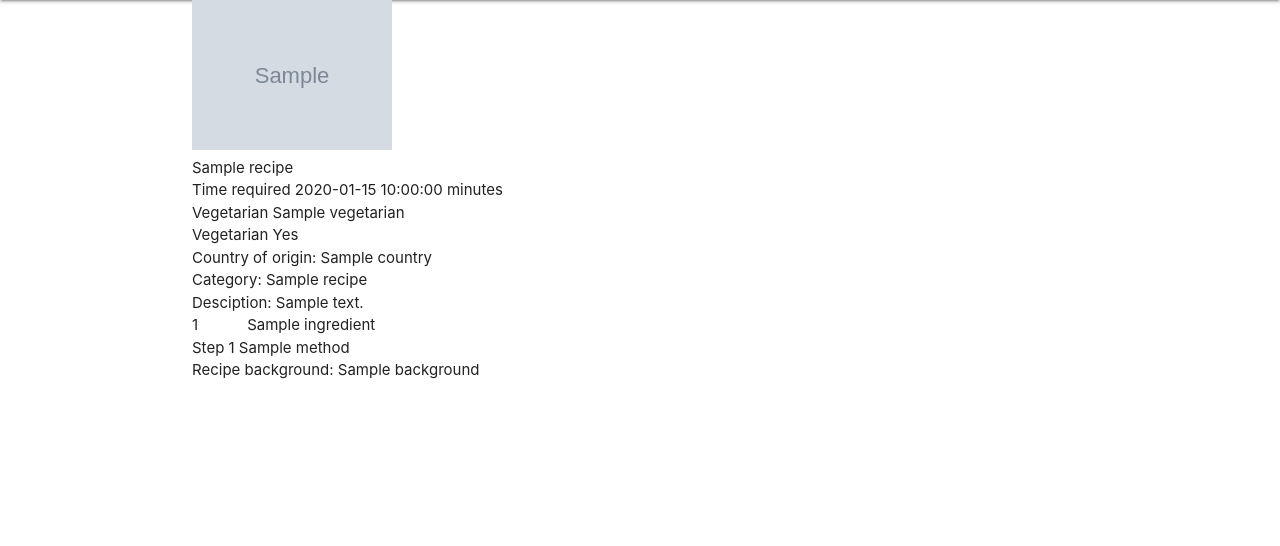
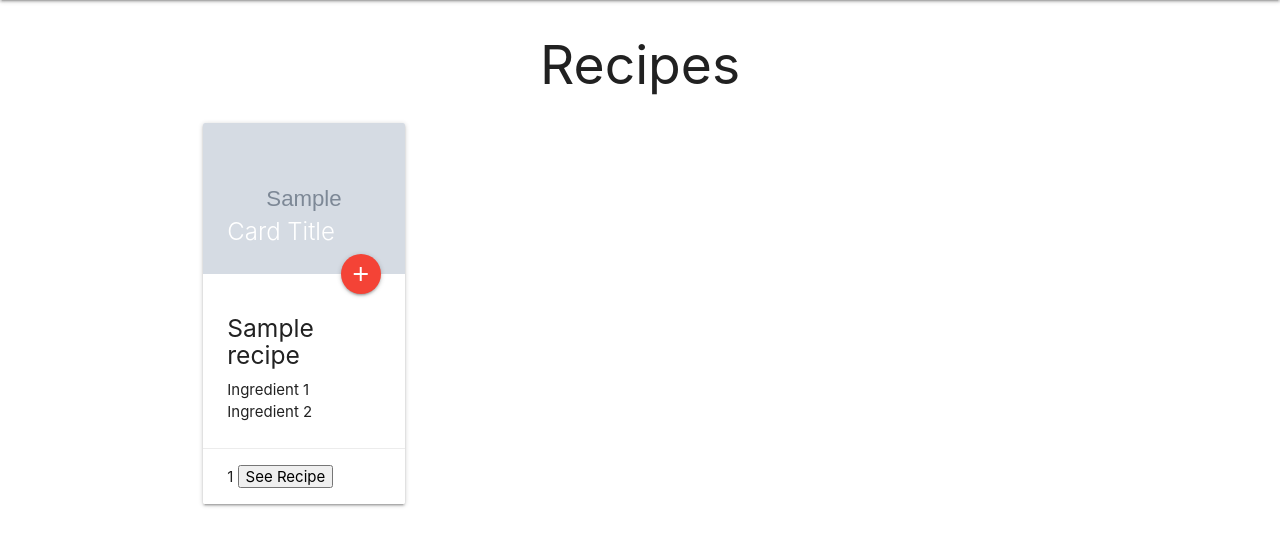
Before and after one commit to Code-Institute-Submissions/phil-griffith-world_recipes_AprResub, a Flask app: page / in a window 1280 px wide. Shown: the part 64-610 px from the top of the page. Run offline with Flask 2, Linux system fonts and the light colour scheme; grey boxes marked "Sample" are stand-in pictures; a database or web service that is not in the repository returns one stand-in record (values such as "Sample title"); some libraries are stand-ins or nearby versions.

Commit message:
Add Recipe Details page

```diff
--- a/app.py
+++ b/app.py
@@ -20,10 +20,20 @@ mongo = PyMongo(app)
 
 
 @app.route("/")
-@app.route("/get_recipes")
+@app.route("/get_recipes", methods=["GET", "POST"])
 def get_recipes():
     recipes = mongo.db.recipes.find()
     return render_template("recipes.html", recipes=recipes)
+
+
+@app.route("/recipe_details/<recipe>", methods=["GET", "POST"])
+def recipe_details(recipe):
+    # get recipe id from recipe card
+    recipe = request.form.get("recipe")
+    # get full recipe details from db
+    selected_recipe = mongo.db.recipes.find_one({"_id": ObjectId(recipe)})
+    return render_template(
+        "recipe_details.html", selected_recipe=selected_recipe)
 
 
 @app.route("/sign_in", methods=["GET", "POST"])
@@ -35,11 +45,12 @@ def sign_in():
 
         if existing_user:
             # check for password match
-            if check_password_hash(existing_user["password"], request.form.get("password")):
-                    session["user"] = request.form.get("username").lower()
-                    flash("Welcome, {}".format(request.form.get("username")))
-                    return redirect(
-                        url_for("account", username=session["user"]))
+            if check_password_hash(
+                    existing_user["password"], request.form.get("password")):
+                session["user"] = request.form.get("username").lower()
+                flash("Welcome, {}".format(request.form.get("username")))
+                return redirect(
+                    url_for("account", username=session["user"]))
             else:
                 # invalid password
                 flash("Incorrect Username and/or Password")
@@ -86,14 +97,16 @@ def register():
 
 @app.route("/account/<username>", methods=["GET", "POST"])
 def account(username):
-    # get session users username form db
+    # get session users username from db
+    print("Username = " + username)
     username = mongo.db.users.find_one(
         {"username": session["user"]})["username"]
+    print("Username2 = " + username)
 
     if session["user"]:
         return render_template("my_account.html", username=username)
 
-    return redirect(url_for("login"))
+    return redirect(url_for("sign_in"))
 
 
 @app.route("/sign_out")
--- a/static/css/style.css
+++ b/static/css/style.css
@@ -5,3 +5,7 @@
 .flashes h4 {
     line-height: 2;
 }
+
+h4.card-content {
+    color: black;
+}
--- a/templates/recipes.html
+++ b/templates/recipes.html
@@ -1,29 +1,38 @@
 {% extends "base.html" %}
 {% block content %}
 
-    {% for recipe in recipes  %}
-        <img src="{{ recipe.image_url }}" alt="" width="200"> <br>
-        {{ recipe.recipe_name }} <br>
-        Time required {{ recipe.preparation_time }} minutes <br>
-        Vegetarian {{ recipe.vegetarian }} <br>
-        Vegetarian
-        {% if recipe.vegetarian %}
-            Yes
-        {% else %}
-            No
-        {% endif %} <br>
-        Country of origin: {{ recipe.country }} <br>
-        Category: {{ recipe.category_name }} <br>
-        Desciption: {{ recipe.description }} <br>
-        {% for ingredient in recipe.ingredients %}
-            {{ ingredient[0] }}
-            <span style="padding: 5%">{{ ingredient[1] }}</span> <br>
-        {% endfor %}
-        {% for method in recipe.method %}
-           Step {{ method[0] }}
-            {{ method[1] }} <br>
-        {% endfor %}
-        Recipe background: {{ recipe.background }}
-    {% endfor %}
+
+    <h2 class="center-align">Recipes</h2>
+    <div class="row">
+        {% for recipe in recipes %}
+            {% set recipe_number = loop.index %}
+        <div class="col s12 m4 l3">
+            <div class="card recipe{{ recipe_number }}">
+                <div class="card-image">
+                    <img src="{{ recipe.image_url }}">
+                    <span class="card-title">Card Title</span>
+                    <a class="btn-floating halfway-fab waves-effect waves-light red"><i class="material-icons">add</i></a>
+                </div>
+                <div class="card-content">
+                    <h5>{{ recipe.recipe_name }}</h5>
+                    <span>Ingredient 1</span>
+                    <span>Ingredient 2</span>
+                    <span></span>
+                    <span></span>
+                    <span></span>
+                </div>
+                <div class="card-action">
+                    <form method="POST" action="/recipe_details/<recipe_details>">
+                        <span>{{ recipe._id }}</span>
+                        <input type="hidden" id="recipe" name="recipe" value="{{ recipe._id }}">
+                        <button type="submit">
+                            See Recipe
+                        </button>
+                    </form>
+                </div>
+            </div>
+        </div>
+        {%  endfor %}
+    </div>
 
 {% endblock %}
```
Also changed, not shown: templates/recipe_details.html (added, +14 -0 lines).
